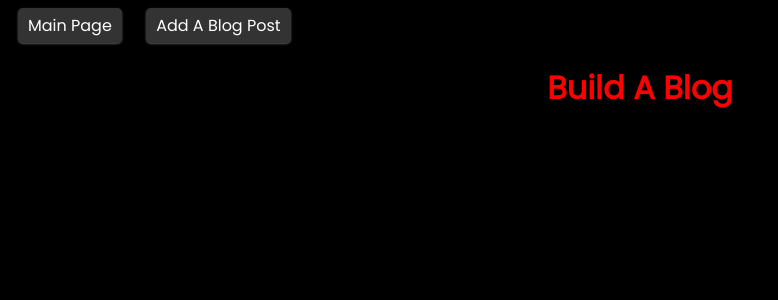
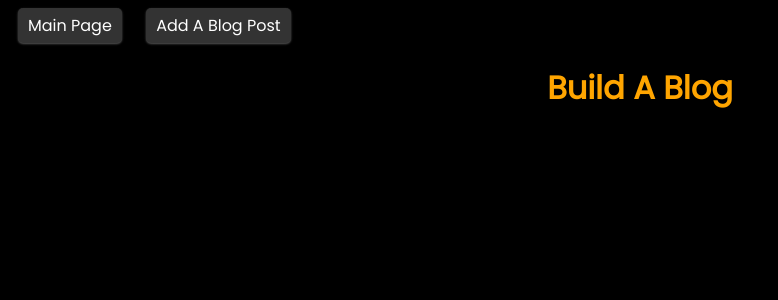
Before and after one commit to rcdelga/build-a-blog, a Flask app: page /blog in a window 1280 px wide. Shown: the top 300 px of the page, without its empty margins (0-778 px from the left). Run offline with Flask 2, Linux system fonts and the light colour scheme; data that the repository does not hold is empty.

Commit message:
Fixed some CSS

```diff
--- a/static/styles/style.css
+++ b/static/styles/style.css
@@ -8,7 +8,7 @@ body {
 }
 
 .header {
-	color: red;
+	color: orange;
 }
 #navigation {
 /*	background-color: #333;*/
```
